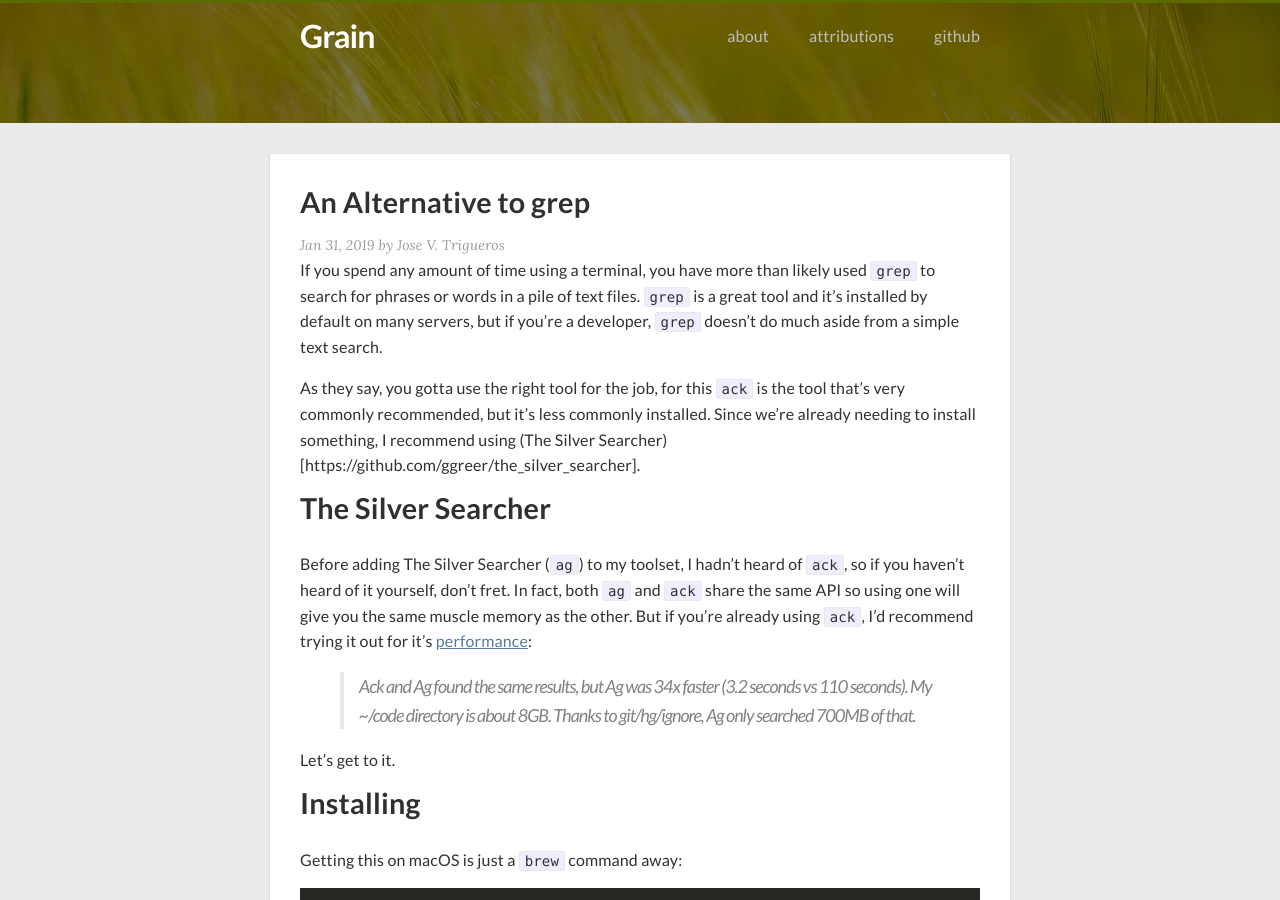
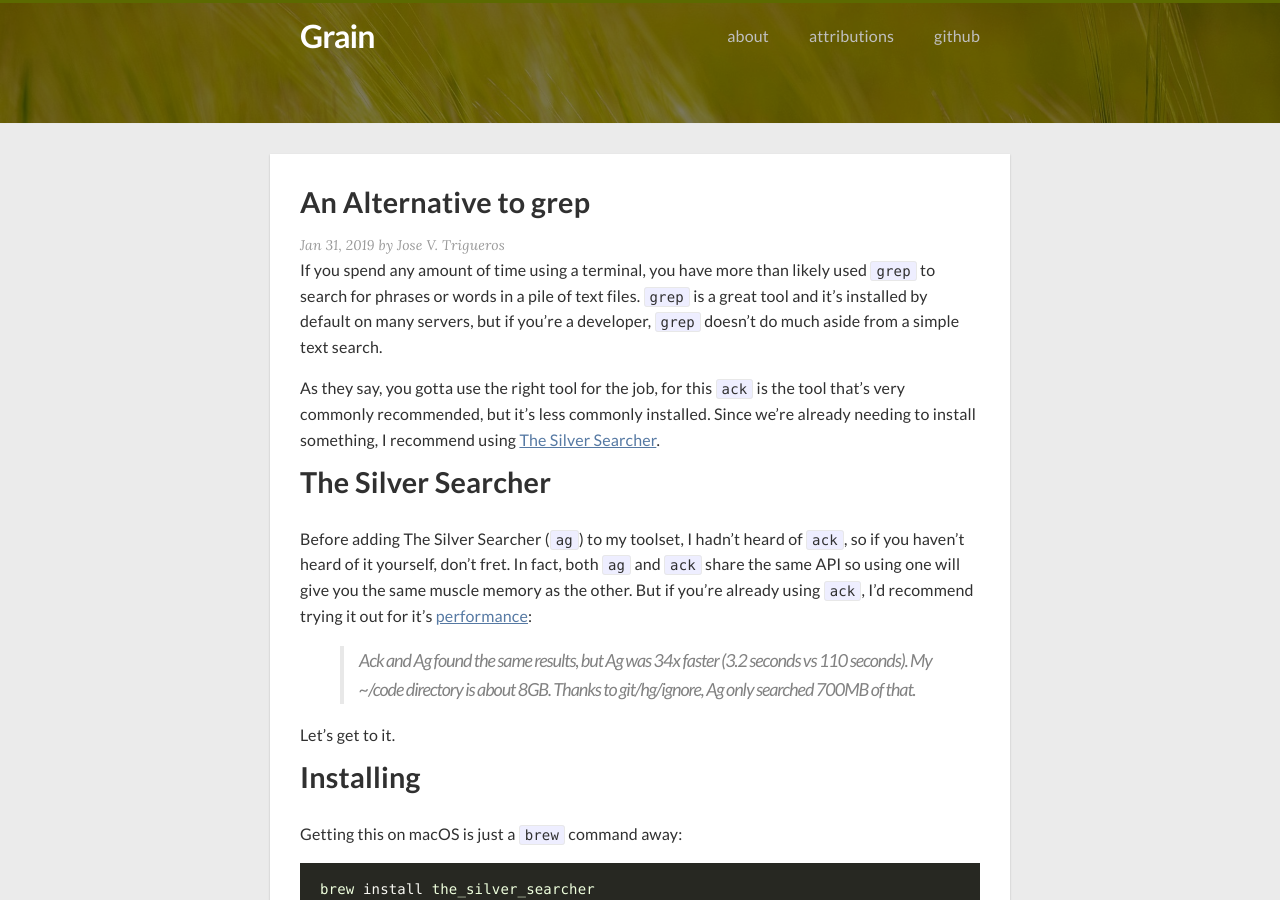
Before and after one commit to jvtrigueros/blog.jvtrigueros.com, a Jekyll site: the page built from src/_posts/2019-01-31-an-alternative-to-grep.md, in a window 1280 px wide and 900 px high. Built offline with Jekyll 4.4.1, drawn with Linux system fonts in a browser that asks for light colours; nearby versions of some CDN libraries; Markdown is read by kramdown in place of the engine named in the settings; comment, search, counter and statistics services are not loaded.

Commit message:
Fix link mistake

```diff
--- a/src/_posts/2019-01-31-an-alternative-to-grep.md
+++ b/src/_posts/2019-01-31-an-alternative-to-grep.md
@@ -9,7 +9,7 @@
 `grep` doesn't do much aside from a simple text search.
 
 As they say, you gotta use the right tool for the job, for this `ack` is the tool that's very commonly recommended, but
-it's less commonly installed. Since we're already needing to install something, I recommend using (The Silver Searcher)[https://github.com/ggreer/the_silver_searcher].
+it's less commonly installed. Since we're already needing to install something, I recommend using [The Silver Searcher](https://github.com/ggreer/the_silver_searcher).
 
 ## The Silver Searcher
 
```
